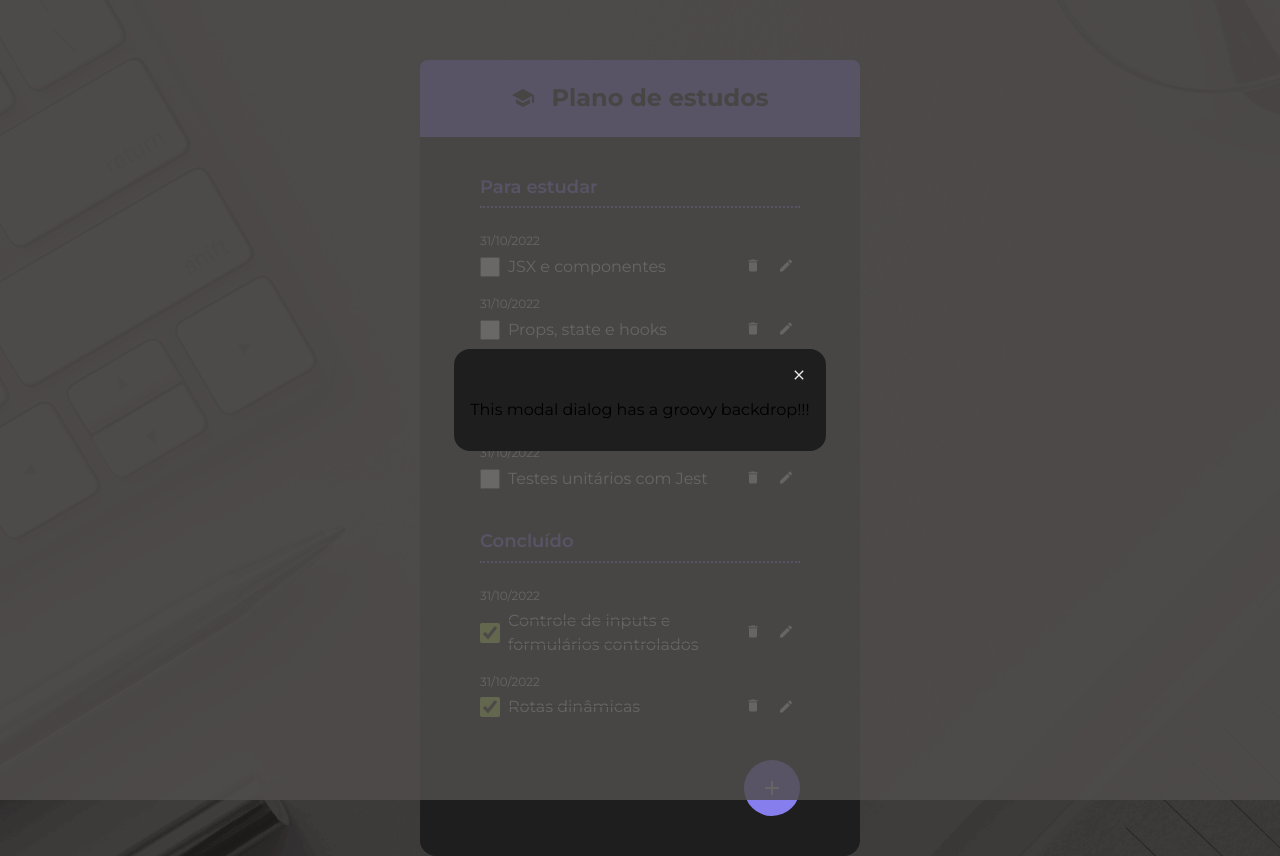
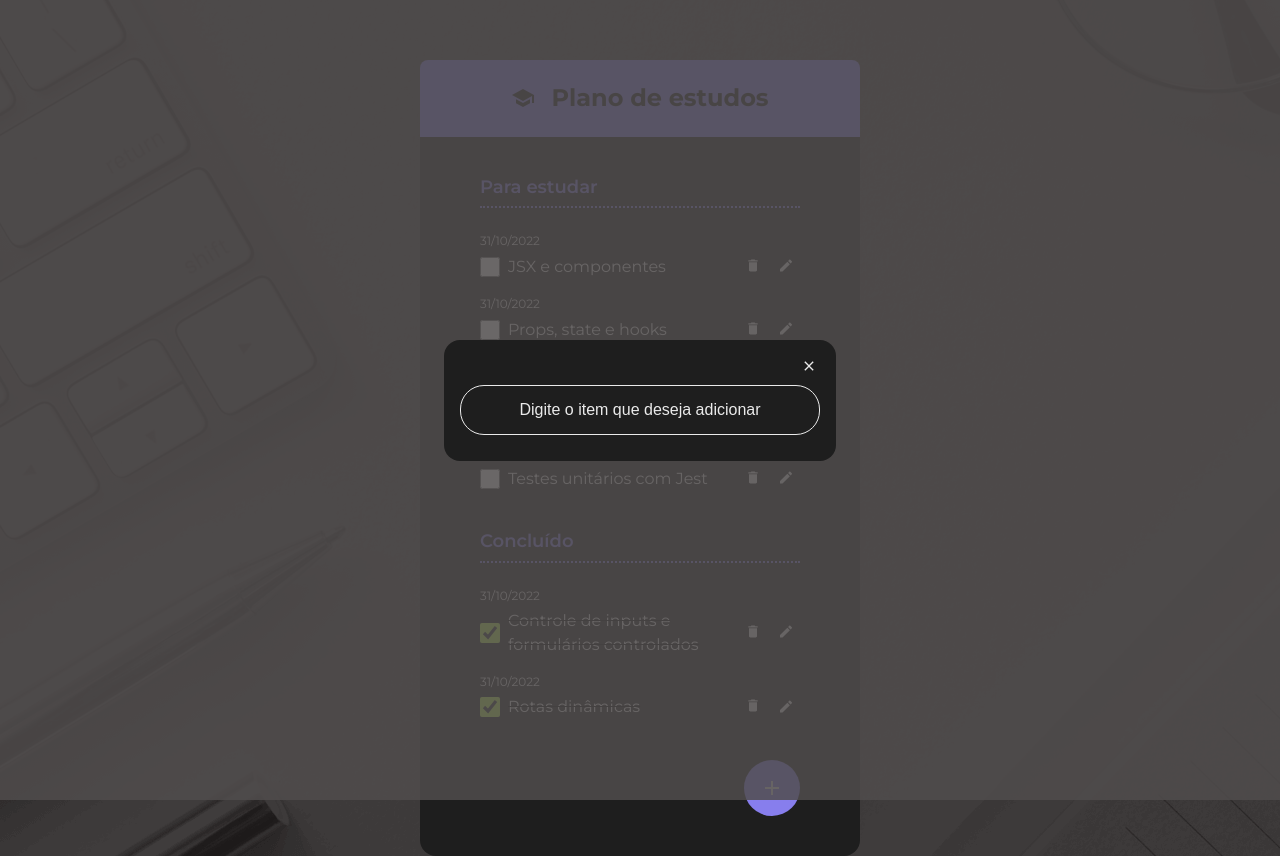
Before and after one commit to jamesschulzm/react-todo-list, a React (Vite) app: page / in a window 1280 px wide. Both pictures are taken after a click on the button 772 px from the left and 787 px from the top of the page. Built offline with nearby package versions, Linux system fonts and the light colour scheme.

Commit message:
[ADD] Criando o Input

```diff
--- a/src/App.jsx
+++ b/src/App.jsx
@@ -10,6 +10,7 @@
 import { SubHeading } from "./components/SubHeading";
 import { ToDoItem } from "./components/ToDoItem";
 import { ToDoList } from "./components/ToDoList";
+import { TextInput } from "./components/TextInput";
 
 const todos = [
   {
@@ -84,7 +85,9 @@
           </ToDoList>
           <Footer>
             <Dialog isOpen={showDialog} onClose={toggleDialog}>
-              <p>This modal dialog has a groovy backdrop!!!</p>
+              <form>
+                <TextInput placeholder="Digite o item que deseja adicionar" />
+              </form>
             </Dialog>
 
             <FabButton onClick={toggleDialog}>
--- a/src/components/Dialog/dialog.style.css
+++ b/src/components/Dialog/dialog.style.css
@@ -19,3 +19,7 @@
   border: none;
   cursor: pointer;
 }
+
+.dialog .body {
+  padding: 10px 0;
+}
--- a/src/components/Dialog/index.jsx
+++ b/src/components/Dialog/index.jsx
@@ -38,7 +38,7 @@
             <IconClose />
           </button>
         </div>
-        {children}
+        <div className="body">{children}</div>
       </dialog>
     </>
   );
--- /dev/null
+++ b/src/components/TextInput/index.jsx
@@ -0,0 +1,5 @@
+import "./text-input.style.css";
+
+export function TextInput(props) {
+  return <input {...props} className="text-input" />;
+}
--- /dev/null
+++ b/src/components/TextInput/text-input.style.css
@@ -0,0 +1,16 @@
+.text-input {
+  font-size: 16px;
+  line-height: 150%;
+  color: #eaeaea;
+  border-radius: 24px;
+  border: 1px solid #eaeaea;
+  width: 360px;
+  max-width: 100%;
+  padding: 12px;
+  text-align: center;
+  background-color: transparent;
+}
+
+.text-input::placeholder {
+  color: #eaeaea;
+}
--- a/src/index.css
+++ b/src/index.css
@@ -1,8 +1,12 @@
+* {
+  box-sizing: border-box;
+}
+
 body {
   font-family: "Montserrat", sans-serif;
   margin: 0;
-  background-color: #403C3B;
-  background-image: url('/bg.png');
+  background-color: #403c3b;
+  background-image: url("/bg.png");
   background-repeat: no-repeat;
   background-position: top center;
   background-size: auto;
```
